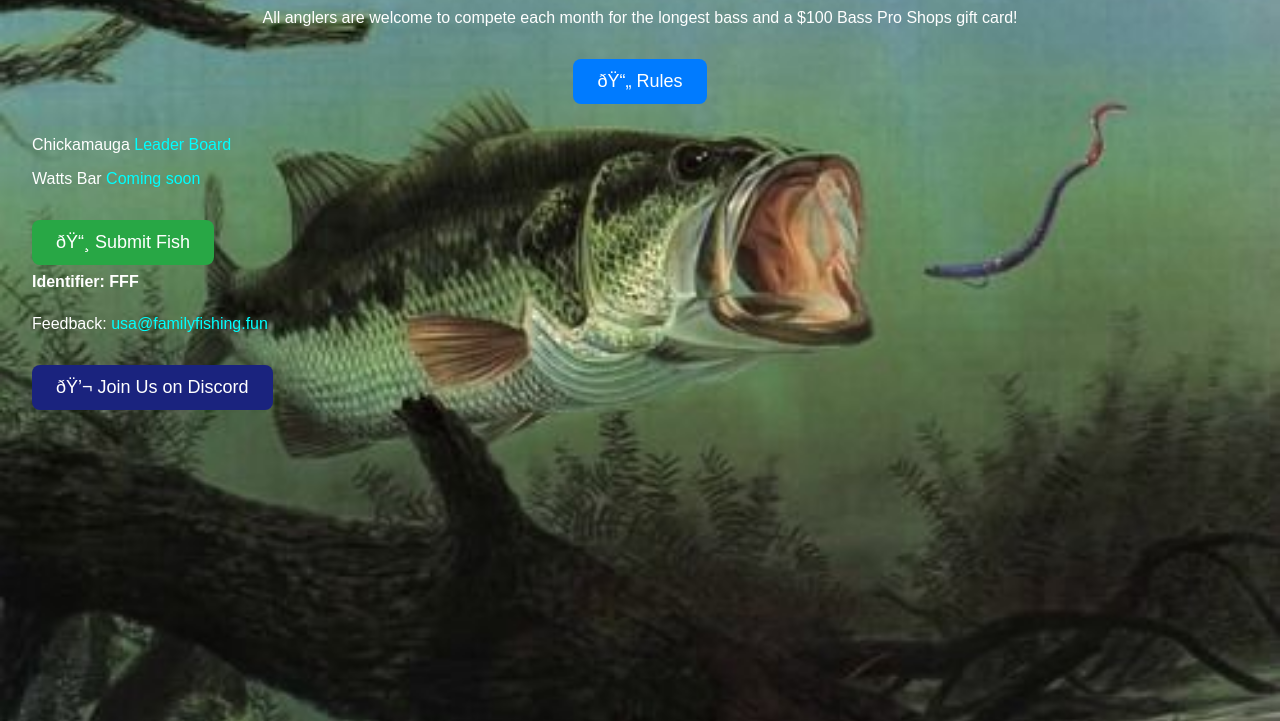
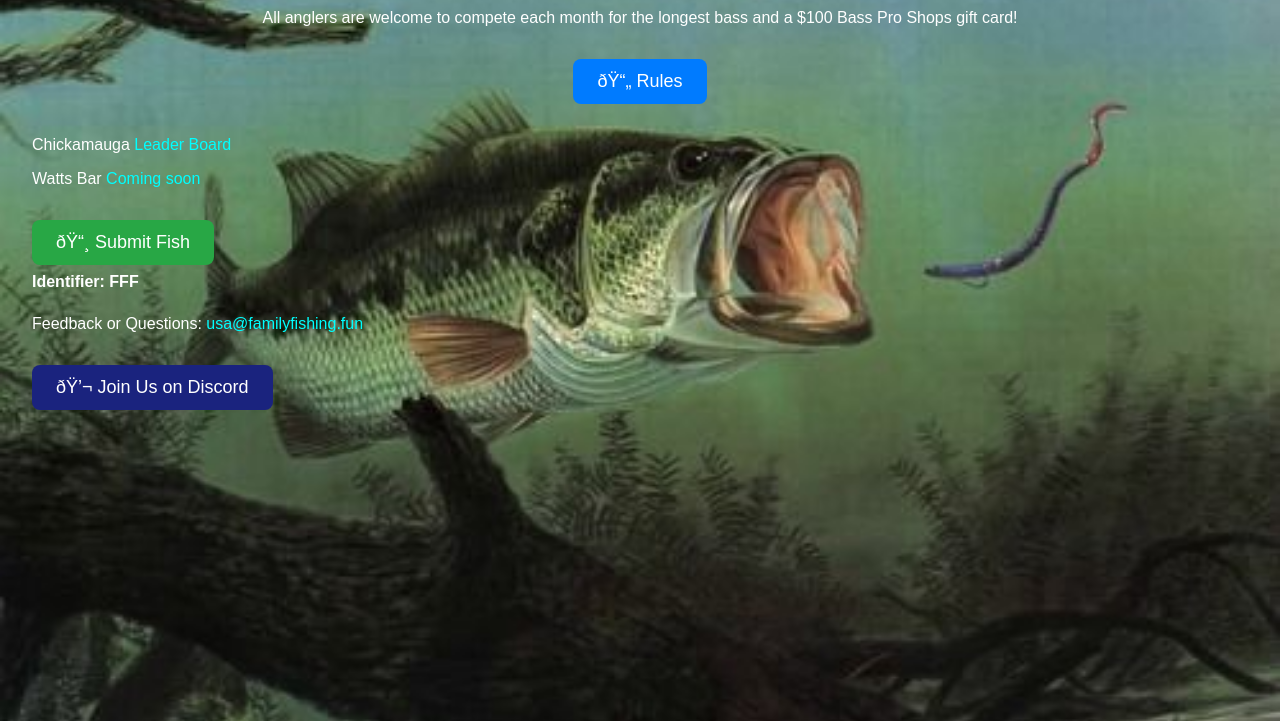
Before and after one commit to hackerfrankone/FamilyFishing, a plain HTML site: page index.html in a window 1280 px wide. Shown: the part 79-800 px from the top of the page. Drawn offline with Linux system fonts and the light colour scheme; a script that the page names is missing.

Commit message:
Update index.html

```diff
--- a/index.html
+++ b/index.html
@@ -93,7 +93,7 @@
   <a href="https://www.dropbox.com/request/YwG0NvsfxiLX9Ciiypcy" target="_blank" class="submit-button">📸 Submit Fish</a>
   <p style="margin-top: -0.5rem; margin-bottom: 1.5rem;"><strong>Identifier: FFF</strong></p>
 
-  <p>Feedback: <a href="mailto:usa@familyfishing.fun">usa@familyfishing.fun</a></p>
+  <p>Feedback or Questions: <a href="mailto:usa@familyfishing.fun">usa@familyfishing.fun</a></p>
 
   <!-- Join Us on Discord -->
   <a href="https://discord.gg/SWxsq4q8wH" target="_blank" class="submit-button discord-button">
```
